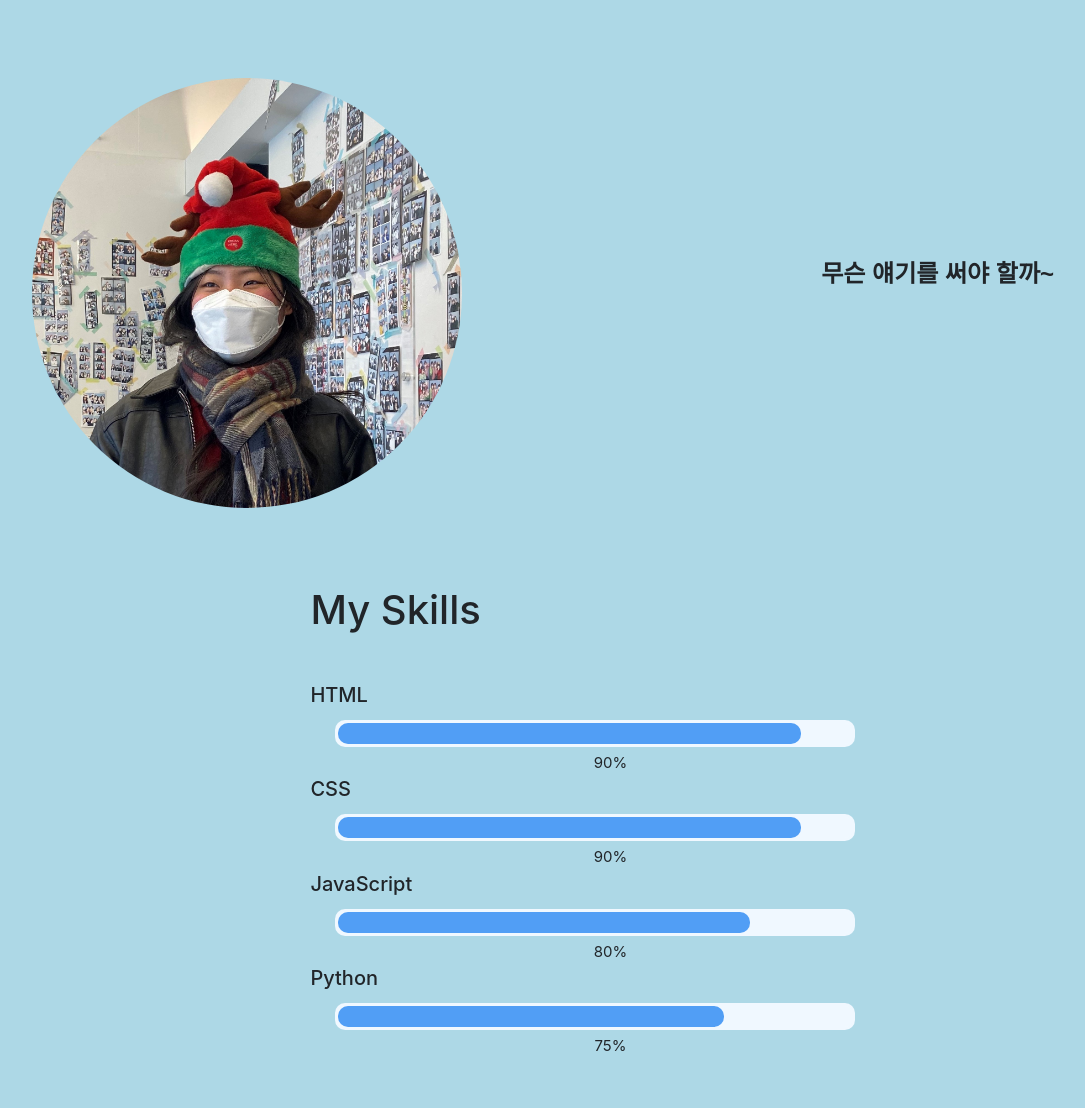
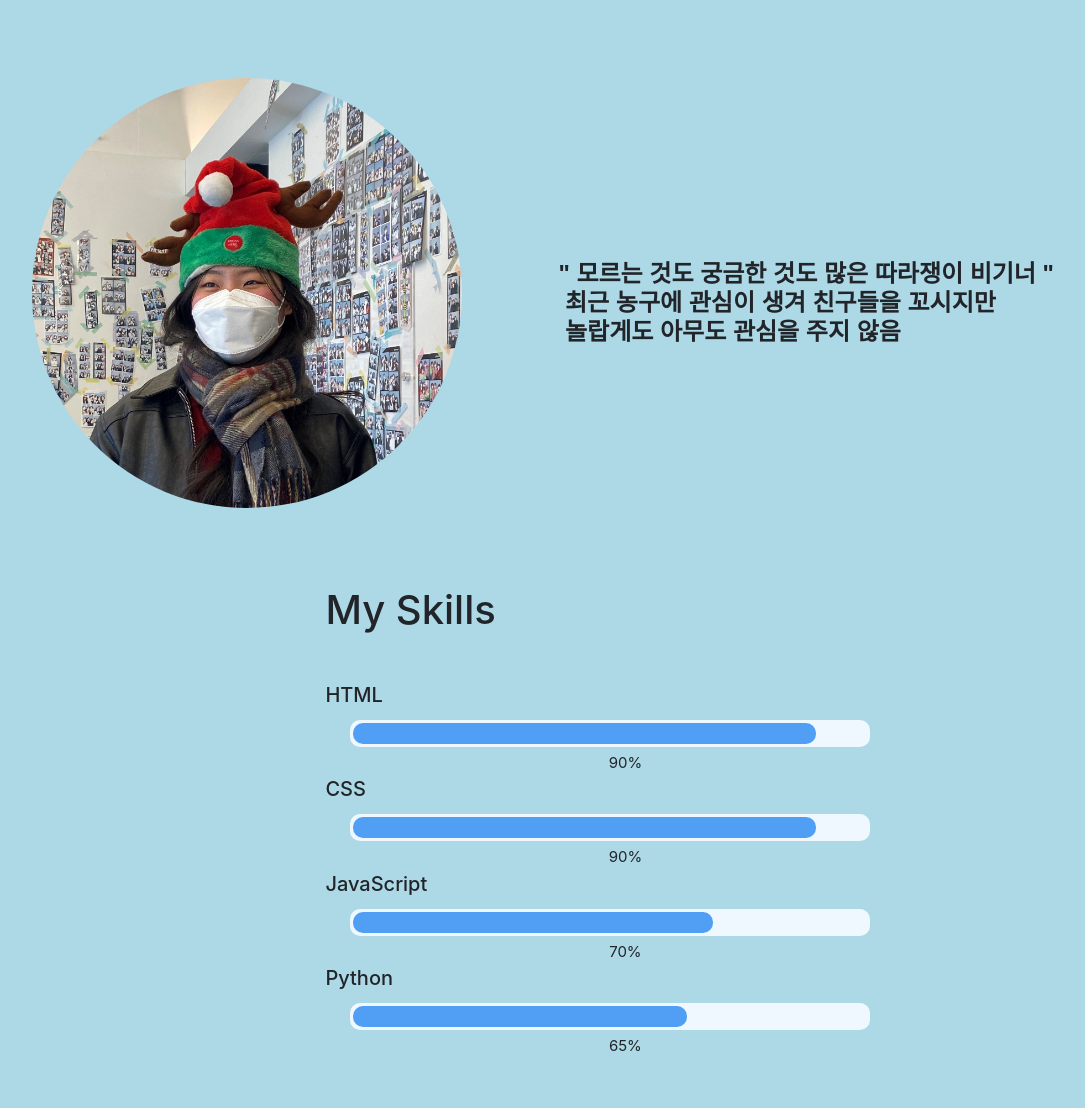
Before and after one commit to usidyeji/team_project_1, a Django app: page /about_me/ in a window 1280 px wide. Shown: the whole page, without its empty margins (48-1133 px from the left). Run offline with Django 3.2, Linux system fonts and the light colour scheme; some libraries are stand-ins or nearby versions; some web fonts are replaced.

Commit message:
발표 직전 파이널 버전

```diff
--- a/wildfire_pj/classnote/templates/classnote/post_detail.html
+++ b/wildfire_pj/classnote/templates/classnote/post_detail.html
@@ -6,6 +6,7 @@
   <meta http-equiv="X-UA-Compatible" content="IE=edge">
   <meta name="viewport" content="width=device-width, initial-scale=1.0">
   <title>[{{ post.title }}] Class Note</title>
+  <link href="https://hangeul.pstatic.net/hangeul_static/css/NanumBarunGothicYetHangul.css" rel="stylesheet">
   <link rel="stylesheet" href="https://cdn.jsdelivr.net/npm/bootstrap@4.6.1/dist/css/bootstrap.min.css" integrity="sha384-zCbKRCUGaJDkqS1kPbPd7TveP5iyJE0EjAuZQTgFLD2ylzuqKfdKlfG/eSrtxUkn" crossorigin="anonymous">
   <link rel="stylesheet" href="{% static 'single_page/css/main.css' %}">
   <link rel="stylesheet" href="{% static 'classnote/css/post.css' %}">
--- a/wildfire_pj/classnote/templates/classnote/post_list.html
+++ b/wildfire_pj/classnote/templates/classnote/post_list.html
@@ -8,6 +8,7 @@
   <title>Class Note</title>
   <link href="https://hangeul.pstatic.net/hangeul_static/css/nanum-square.css" rel="stylesheet">
   <link href="https://hangeul.pstatic.net/hangeul_static/css/nanum-gothic.css" rel="stylesheet">
+  <link href="https://hangeul.pstatic.net/hangeul_static/css/NanumBarunGothicYetHangul.css" rel="stylesheet">
   <link rel="stylesheet" href="https://cdn.jsdelivr.net/npm/bootstrap@4.6.1/dist/css/bootstrap.min.css" integrity="sha384-zCbKRCUGaJDkqS1kPbPd7TveP5iyJE0EjAuZQTgFLD2ylzuqKfdKlfG/eSrtxUkn" crossorigin="anonymous">
   <link rel="stylesheet" href="{% static 'single_page/css/main.css' %}">
   <link rel="stylesheet" href="{% static 'classnote/css/post.css' %}">
--- a/wildfire_pj/dashboard/templates/dashboard/dashboard.html
+++ b/wildfire_pj/dashboard/templates/dashboard/dashboard.html
@@ -61,8 +61,7 @@
         <div id="weektext" class="Chartwrapper">
           <p>
             평일보다 산을 찾는 인원이 많은 주말에 산불 발생횟수가 더 높은 것을 볼 수 있다.<br>
-            또한 공휴일에도 산을 찾는 사람이 많은데,<br>
-            5년간의 공휴일이 약 65일이었던 일수에 비해 산불 발생횟수가 그의 2배가 넘는 다는 것은 사람들이 산을 많이 찾으면서 산불 발생이 증가한다는 것을 보여준다.
+            또한 5년간의 공휴일이 약 65일이었던 일수에 비해 산불 발생횟수가 그의 2배가 넘는 다는 것은 사람들이 산을 많이 찾으면서 산불 발생이 증가한다는 것을 보여준다.
           </p>
         </div>
         <div id="timetext" class="Chartwrapper">
@@ -71,6 +70,9 @@
           </p>
         </div>
         <hr>
+        <p class="summary">
+          산불발생의 주 원인은 <a class="highlight">입산자의 실수</a>로 발생하며, 입산자들이 많이 방문하게 되는 <a class="highlight">3~4월, 주말, 점심시간대 전후</a>로 발생횟수가 가장 높다.<br>입산자들이 많이 몰리는 때에 산불감시원등 감시할 수 있는 인력을 보충하고, 입산 장소에서의 적극적인 산불예방캠페인을 통해 발생을 줄여나갈 수 있을 것이라고 생각한다.
+        </p>
       </div>
     </section>
   </div>
--- a/wildfire_pj/single_page/templates/single_page/about_me.html
+++ b/wildfire_pj/single_page/templates/single_page/about_me.html
@@ -18,22 +18,24 @@
 <body>
 
   <main>
+    <div>
       <article class="me">
         <div>
-        <img src="{% static 'single_page/imgs/P20211225_140802685_CD8FC5BD-4A0C-48D7-B5EB-EF72C779E565.JPG' %}" alt="개인사진">
+          <img src="{% static 'single_page/imgs/P20211225_140802685_CD8FC5BD-4A0C-48D7-B5EB-EF72C779E565.JPG' %}" alt="가장 최근 사진..">
         </div>
         <div>
-        <h2>
-          무슨 얘기를 써야 할까~
-        </h2>
+          <h2>" 모르는 것도 궁금한 것도 많은 따라쟁이 비기너 "
+          <p>&nbsp;최근 농구에 관심이 생겨 친구들을 꼬시지만<br> &nbsp;놀랍게도 아무도 관심을 주지 않음</p></h2>
         </div>
       </article>
+    </div>
   </main>
   <br>
   <!-- <i class="fas fa-chevron-circle-down"></i> -->
   <br>
   <br>
   <!-- skill bar -->
+  <div class="col-md-12">
     <div id="myskills">
       <span class="title">My Skills</span>
       <div class="skill">
@@ -55,18 +57,19 @@
       <div class="skill">
           <span class="skillname">JavaScript</span>
           <span class="progressbar">
-          <span class="gauge" per="80">
+            <span class="gauge" per="70">
             </span>
           </span>
-        <span class="skillper">80%</span>
+          <span class="skillper">70%</span>
       </div>
       <div class="skill">
           <span class="skillname">Python</span>
           <span class="progressbar">
-          <span class="gauge" per="75">
+            <span class="gauge" per="65">
             </span>
           </span>
-        <span class="skillper">75%</span>
+          <span class="skillper">65%</span>
+      </div>
     </div>
   </div>
 
--- a/wildfire_pj/single_page/templates/single_page/mainpage.html
+++ b/wildfire_pj/single_page/templates/single_page/mainpage.html
@@ -36,7 +36,7 @@
   <h1>안녕하세요,<br>
   남예지입니다.</h1>
   <ul>
-    <li><a href="#"><i class="fab fab fa-github"></i></a></li>
+    <li><a href="https://github.com/"><i class="fab fab fa-github"></i></a></li>
     <li><a href="#"><i class="fas fas fa-envelope"></i></a></li>
     <li><a href="#"><i class="fas fas fas fa-file-download"></i></a></li>
   </ul>
```
Also changed, not shown: wildfire_pj/single_page/static/single_page/css/introduce.css (+11 -0 lines). Lines whose indentation alone changed are shown as unchanged.
